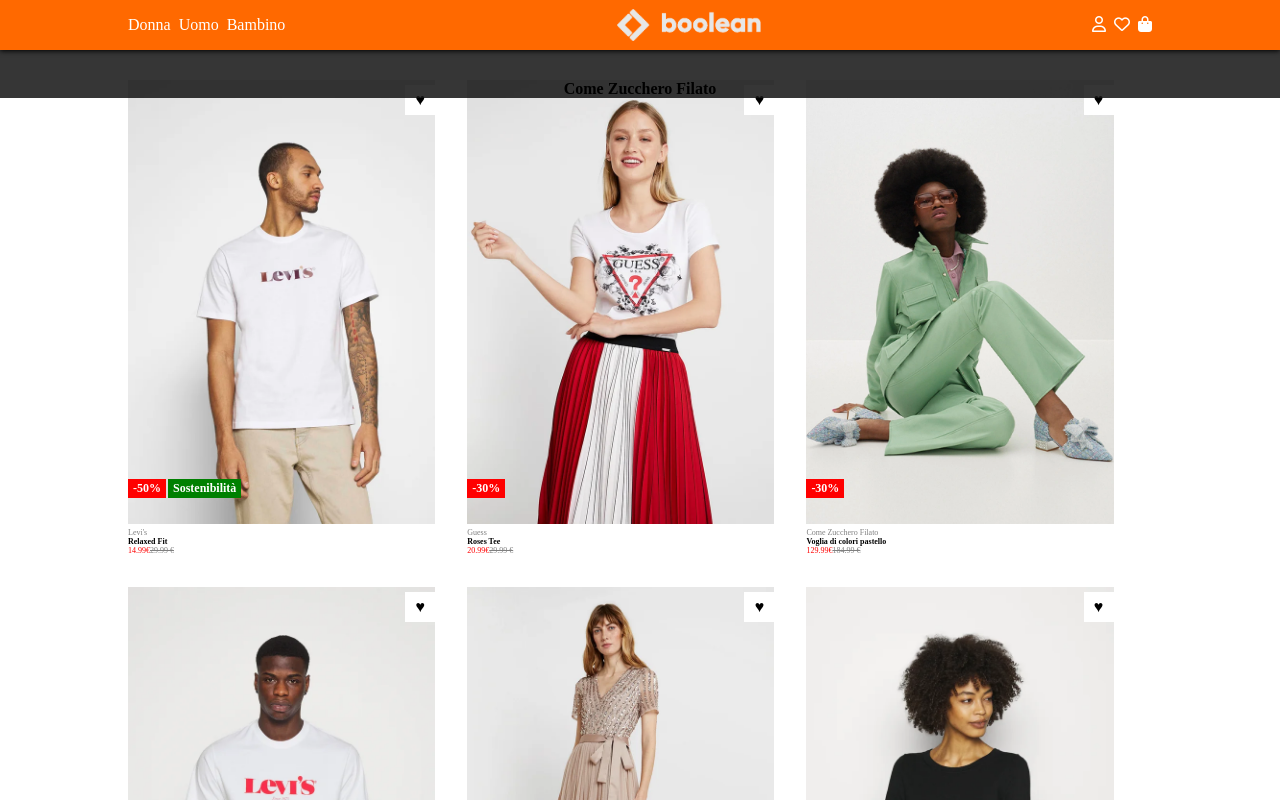
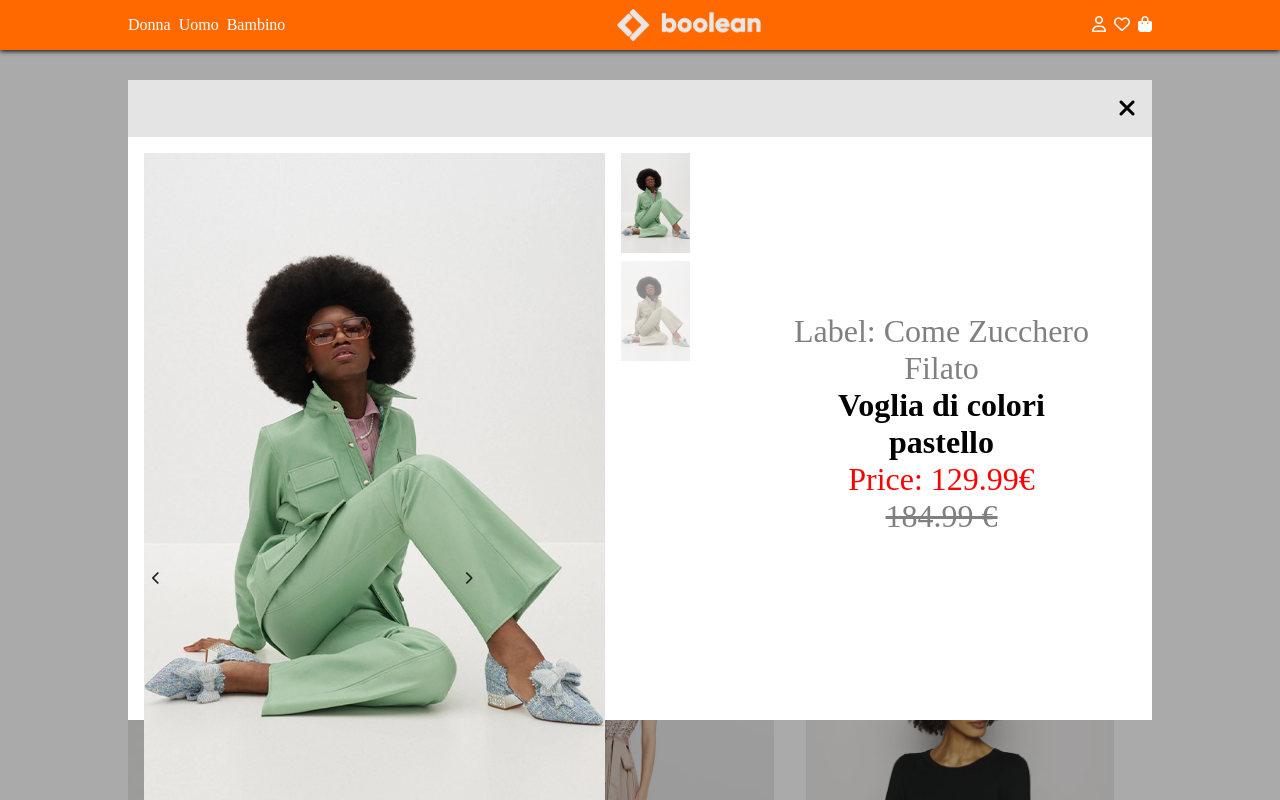
Before and after one commit to Seko461/vite-boolando, a Vue app: page / in a window 1280 px wide. Both pictures are taken after a click on the element 959 px from the left and 317 px from the top of the page. Shown: the top 800 px of the page. Built offline with nearby package versions, Linux system fonts and the light colour scheme; data requests are answered from the project's data file.

Commit message:
add final modal

```diff
--- /dev/null
+++ b/src/assets/scss/partials/_modal.scss
@@ -0,0 +1,159 @@
+@import '../partials/variables';
+
+
+.modal-container {
+    position: absolute;
+    top: 0;
+    left: 0;
+    width: 100%;
+    height: 100%;
+    background-color: rgba(0, 0, 0, 0.333);
+    z-index: 9;
+
+    .modal {
+
+        position: fixed;
+        top: 50%;
+        left: 50%;
+        transform: translate(-50%, -50%);
+        background-color: rgb(255, 255, 255);
+        width: 80%;
+        height: 80%;
+
+
+
+        .closeBtn {
+            border: none;
+            color: black;
+
+            >i {
+                font-size: 1.5rem;
+                cursor: pointer;
+                background-color: rgb(228, 228, 228);
+
+            }
+
+            >i:hover {
+                color: $primary;
+            }
+
+
+        }
+
+        .modal-header {
+            background-color: rgb(228, 228, 228);
+            padding: 1rem;
+            text-align: right;
+        }
+
+        .modal-main {
+            display: flex;
+            padding: 1rem;
+
+
+            .left {
+                .product-images {
+                    // border: 1px solid black;
+                    width: 80%;
+                    text-align: center;
+                    display: flex;
+                    gap: 1rem;
+
+                    .image {
+                        width: 90%;
+                        // border: 1px solid black;
+                        display: flex;
+                        flex-direction: column;
+
+
+                        >.buttons {
+                            display: flex;
+                            gap: 18rem;
+                            transform: translateY(-16rem);
+
+
+                            >button {
+                                border: none;
+                                background-color: transparent;
+                                color: rgb(32, 32, 32);
+                                cursor: pointer;
+                                padding: 0.5rem;
+
+
+                                &:hover {
+                                    color: $primary;
+
+                                }
+                            }
+                        }
+
+                    }
+
+                    .image>img {
+
+                        width: 100%;
+
+                    }
+
+
+                }
+
+            }
+
+            .thumbnail {
+                display: flex;
+                flex-direction: column;
+                gap: 0.5rem;
+                height: 200px;
+
+                >img {
+                    height: 100px;
+
+                    &:hover {
+                        cursor: pointer;
+                    }
+                }
+            }
+
+            .right {
+
+                // border: 1px solid black;
+                width: 40%;
+                transform: translateX(-2.5rem);
+                text-align: center;
+                padding-top: 10rem;
+
+
+            }
+
+            .description>div {
+                font-size: 2rem;
+
+
+
+                >span {
+                    font-size: 2rem;
+                }
+
+            }
+
+            .price {
+                display: flex;
+
+                flex-direction: column;
+            }
+
+            .badges {
+                // border: 1px solid red;
+                height: 300px;
+            }
+
+            .badge-eco {
+                background-color: $green;
+            }
+
+
+        }
+    }
+
+}
--- a/src/assets/scss/style.scss
+++ b/src/assets/scss/style.scss
@@ -2,3 +2,4 @@
 @use './partials/header';
 @use './partials/main';
 @use './partials/footer';
+@use './partials/modal';
--- a/src/components/AppModal.vue
+++ b/src/components/AppModal.vue
@@ -5,31 +5,78 @@
     props: ['product'],
     data() {
         return {
-            state
+            state,
+            changeImage: true
+        }
+    },
+    methods: {
+        changeImage() {
+            this.changeImage = !this.changeImage
         }
     }
 
 }
 </script>
 <template>
-    <div class="container" @click="$emit('closeModal')">
-        <div class="modal">
-            <h4>{{ product.label }}</h4>
+    <div class="modal-container" @click="$emit('closeModal')">
+        <div class="modal" @click.stop="closeModal">
+
+            <div class="modal-header">
+                <button type="button" class="closeBtn" @click="$emit('closeModal')">
+                    <i class="fa-solid fa-xmark"></i>
+                </button>
+            </div>
+
+            <!-- bottom -->
+            <div class="modal-main">
+                <!-- left -->
+                <div class="left">
+                    <div class="product-images">
+
+                        <div class="image">
+                            <img :src="changeImage === true ? product.imageA : product.imageB" alt="">
+                            <div class="buttons">
+                                <button @click="changeImage()">
+                                    <i class="fa-solid fa-chevron-left"></i>
+                                </button>
+                                <button @click="changeImage()">
+                                    <i class="fa-solid fa-chevron-right"></i>
+                                </button>
+                            </div>
+                        </div>
+                        <!-- thumbnail -->
+                        <div class="thumbnail">
+                            <img @click="changeImage = true" :src="product.imageA" alt=""
+                                :style="changeImage === true ? 'opacity: 1' : 'opacity: 0.5'">
+                            <img @click="changeImage = false" :src="product.imageB" alt=""
+                                :style="changeImage === false ? 'opacity: 1' : 'opacity: 0.5'">
+                        </div>
+                    </div>
+                </div>
+                <!-- right -->
+                <div class="right">
+                    <div class="description">
+                        <div class="label">Label: {{ product.label }}</div>
+                        <div class="title">{{ product.title }}</div>
+                        <div class="price">
+                            <span class="final_price">Price: {{ product.finalPrice }}&euro;</span>
+                            <span class="initial_price">{{ product.initialPrice }} &euro;</span>
+                        </div>
+                        <div class="badges">
+                            <div class="badge-eco" :class="product.eco === 'None' ? 'no-display' : ''">{{ product.eco }}
+                            </div>
+                        </div>
+                    </div>
+                </div>
+
+
+            </div>
         </div>
+
     </div>
 </template>
 <style scoped>
-.container {
-    background-color: #151515da;
-    /* position: fixed;
-    inset: 0;*/
-    position: absolute;
-    top: 0;
-    left: 0;
-    width: 100%;
-    z-index: 9;
-    display: flex;
-    align-items: center;
-    justify-content: center;
+.no-display {
+    display: none;
 }
 </style>
```
